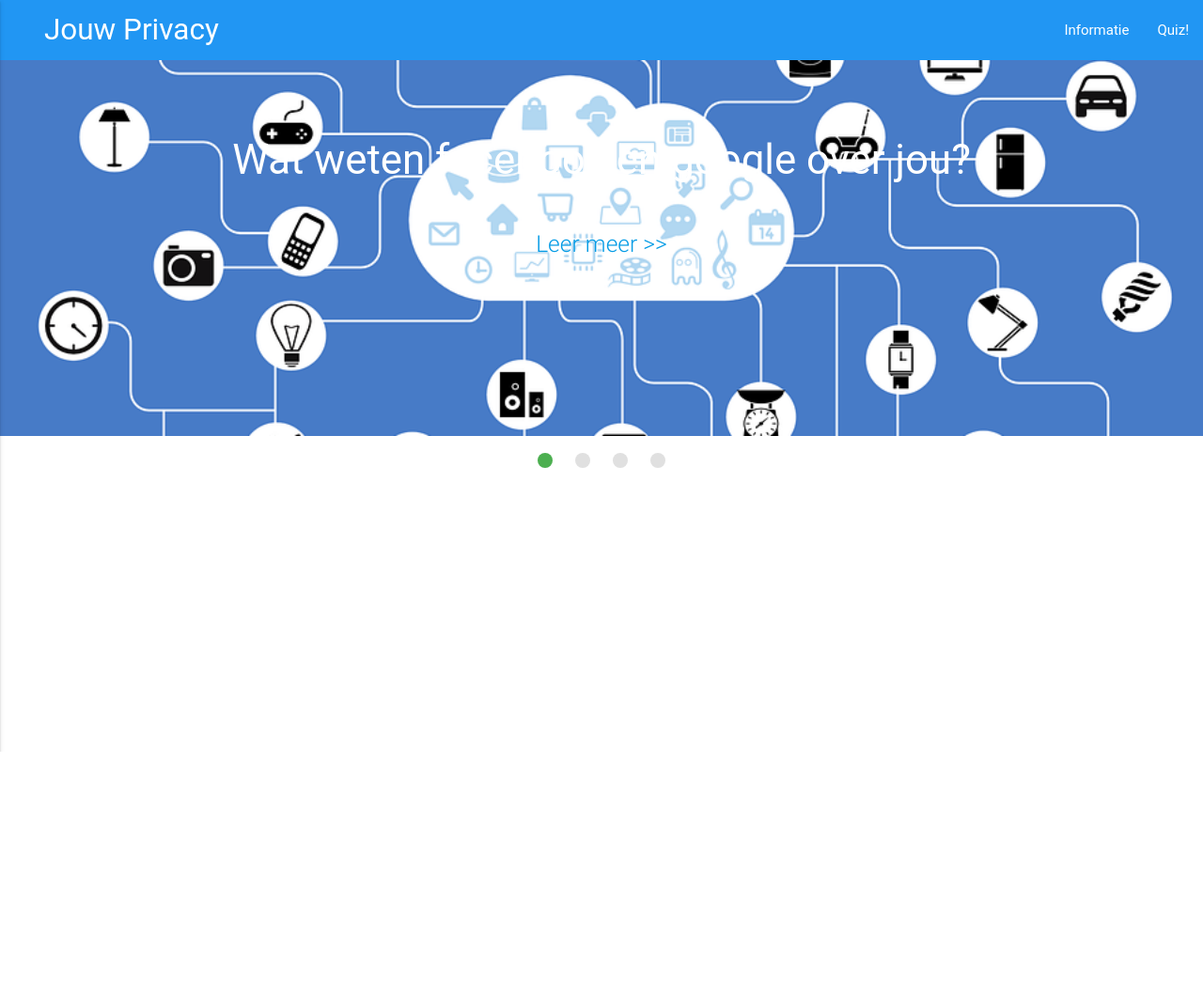
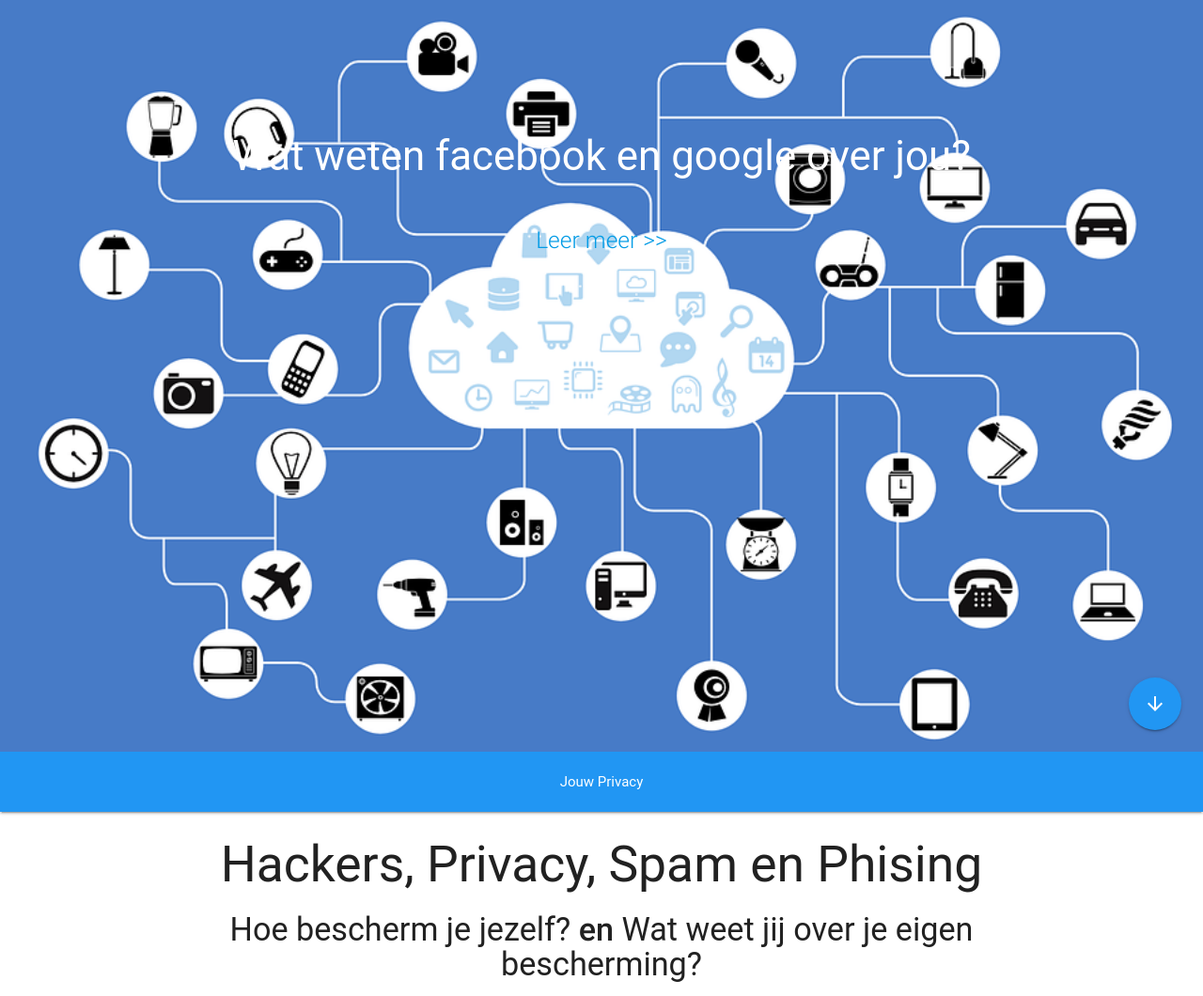
Before and after one commit to twanh/jouwprivacy, a Django app: page / in a window 1280 px wide. Shown: the whole page at 94% size. Before the commit the page ends 800 px from the top, so only its background shows below. Run offline with Django 3.2, Linux system fonts and the light colour scheme; parts of the project's set-up code (start-up, migrations or seed data) failed here and were passed over; some libraries are stand-ins or nearby versions; some web fonts are replaced.

Commit message:
Worked on the index page

```diff
--- a/main/templates/main/index.html
+++ b/main/templates/main/index.html
@@ -1,5 +1,9 @@
 {% extends "main/base/base.html" %}
 {% load  staticfiles %}
+
+{% block nav %}
+    {# Get rid of the navbar #}
+{% endblock nav %}
 
 {% block body %}
     <div class="header">
@@ -38,16 +42,37 @@
               </div>
         </div>
     </div>
+    <div class="fixed-action-btn">
+        <a class="btn-floating btn-large blue" href="#nav" onclick="$(this).hide()">
+          <i class="large material-icons">arrow_downward</i>
+        </a>
+    </div>
+    <nav class="nav-extended blue" id="nav">
+        <div class="nav-wrapper">
+            <div class="container center">
+                <span id="index-nav-title">Jouw Privacy</span>
+            </div>
+        </div>
+    </nav>
+    </div>
     <div class="container">
-
+        <header>
+            <h2 class="center">
+                Hackers, Privacy, Spam en Phising
+            </h2>
+            <h4 class="center">
+                Hoe bescherm je jezelf? <strong>en</strong> Wat weet jij over je eigen bescherming?
+            </h4>
+        </header>
     </div>
 {% endblock body %}
 
 {% block extra_scripts %}
     <script>
      $(function(){
-        $('.slider').slider();
+        h = $(window).height();
+        $('.slider').slider({height: h}).css('height', h+'px');
+        $('.indicators').remove();
       });
-
     </script>
 {% endblock extra_scripts %}
```
Also changed, not shown: main/static/main/css/main.css (+9 -0 lines).
